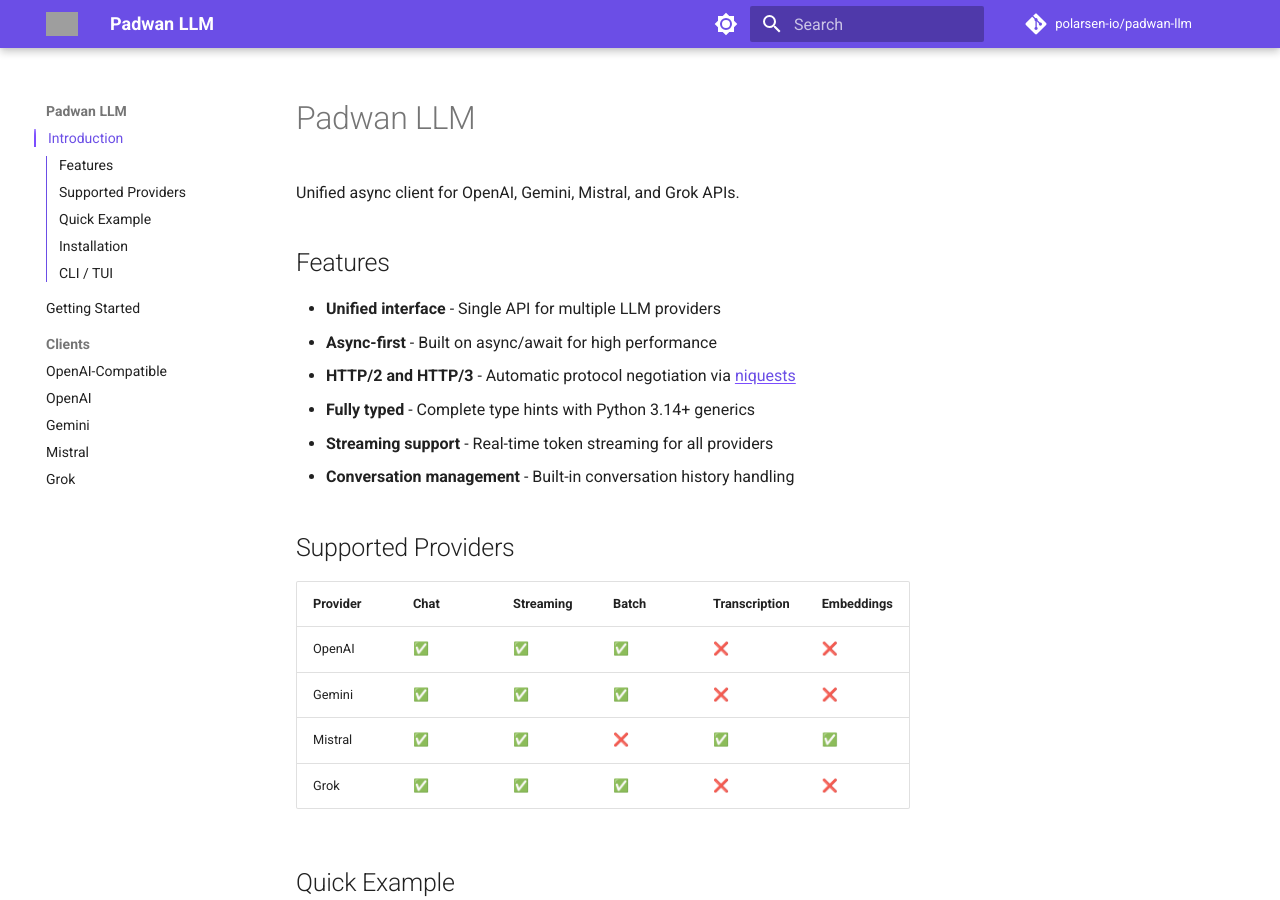
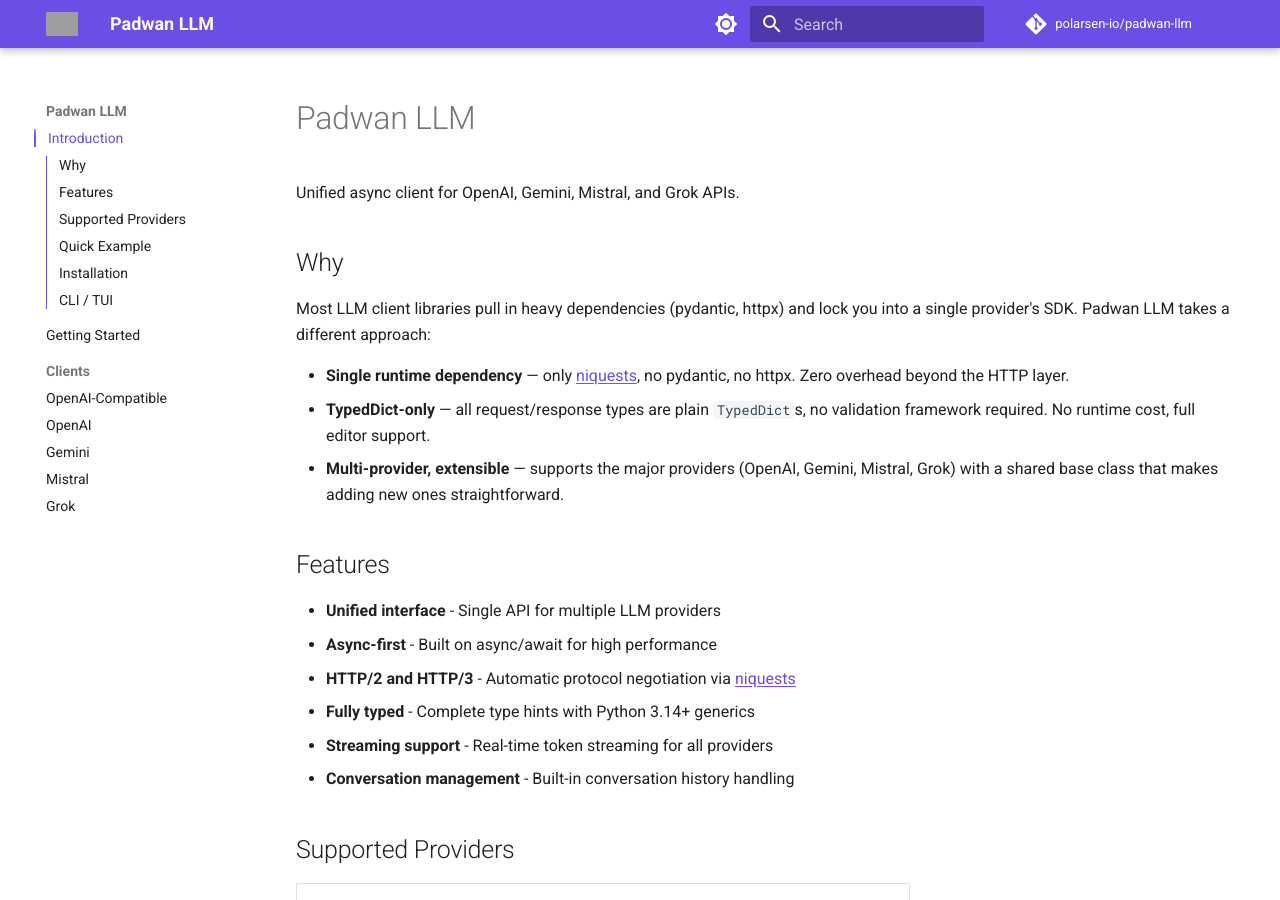
Before and after one commit to polarsen-io/padwan-llm, an MkDocs documentation site: the page built from docs/index.md, in a window 1280 px wide and 900 px high. Built offline with MkDocs 1.6.1 and Material for MkDocs 9.7.7, drawn with Linux system fonts in a browser that asks for light colours; comment, search, counter and statistics services are not loaded; grey boxes are pictures that could not be loaded.

Commit message:
docs: add "Why" section to index page

```diff
--- a/docs/index.md
+++ b/docs/index.md
@@ -1,6 +1,14 @@
 # Padwan LLM
 
 Unified async client for OpenAI, Gemini, Mistral, and Grok APIs.
+
+## Why
+
+Most LLM client libraries pull in heavy dependencies (pydantic, httpx) and lock you into a single provider's SDK. Padwan LLM takes a different approach:
+
+- **Single runtime dependency** — only [niquests](https://github.com/jawah/niquests), no pydantic, no httpx. Zero overhead beyond the HTTP layer.
+- **TypedDict-only** — all request/response types are plain `TypedDict`s, no validation framework required. No runtime cost, full editor support.
+- **Multi-provider, extensible** — supports the major providers (OpenAI, Gemini, Mistral, Grok) with a shared base class that makes adding new ones straightforward.
 
 ## Features
 
```
